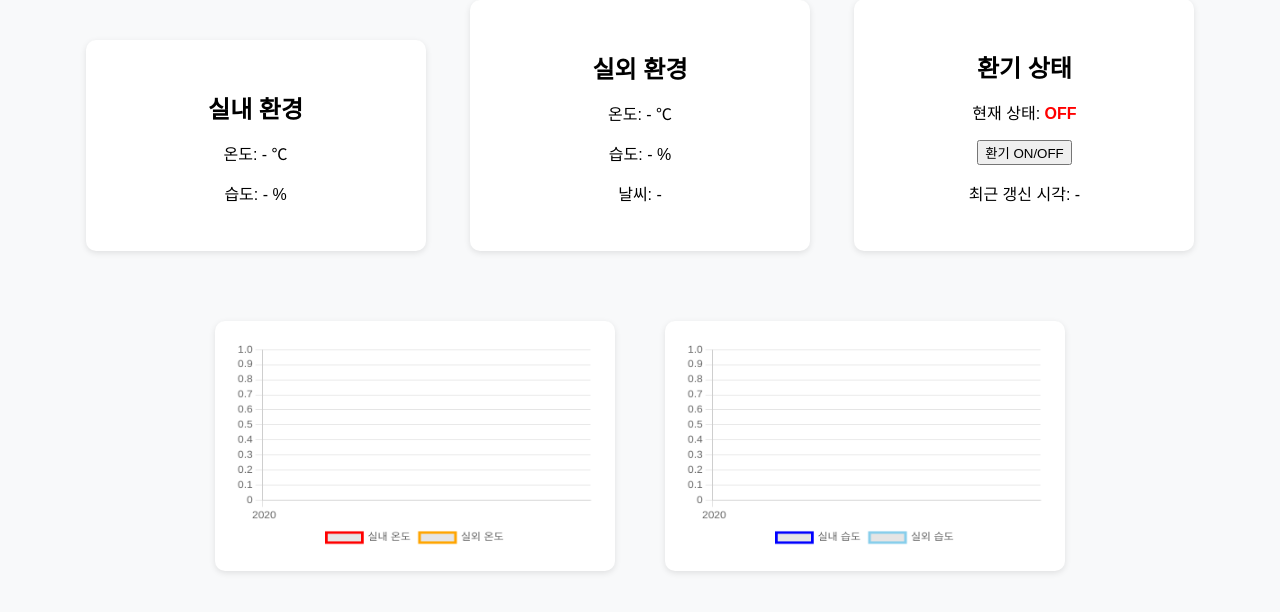
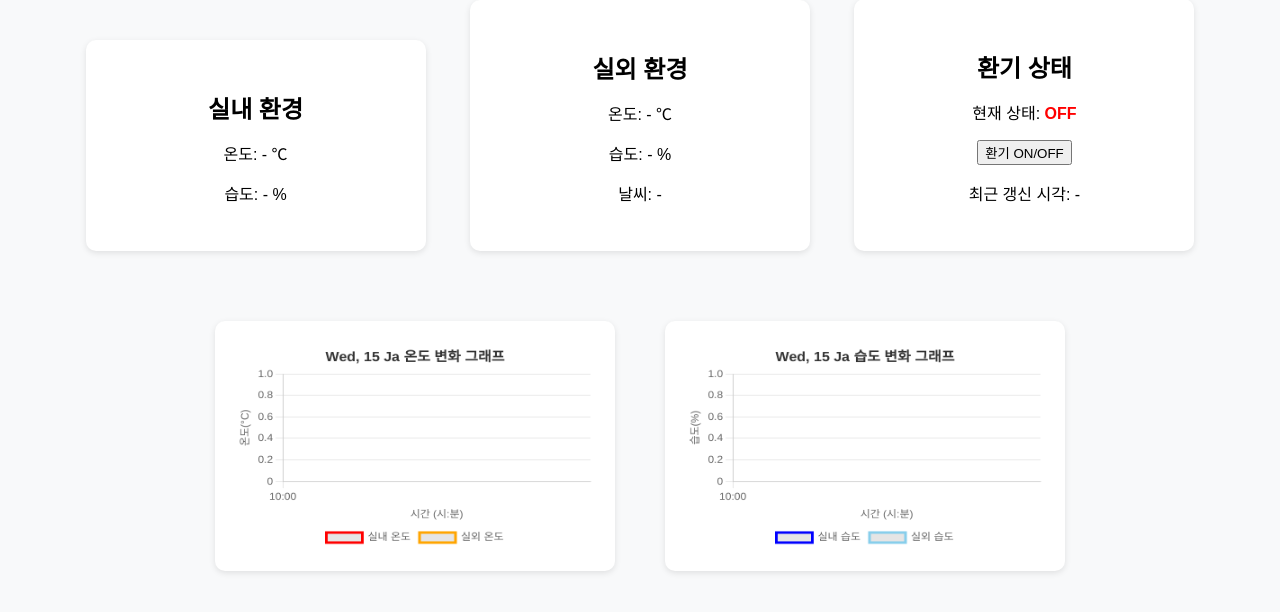
Before and after one commit to kkomin/SmartVent, a Flask app: page / in a window 1280 px wide. Shown: the part 138-750 px from the top of the page. Run offline with Flask 3, Linux system fonts and the light colour scheme; tables that the repository leaves empty or names only in its code hold one stand-in row (values such as "Sample post").

Commit message:
[⚙️ FEAT] 시간 파싱 로직 적용

```diff
--- a/web/templates/dashboard.html
+++ b/web/templates/dashboard.html
@@ -100,7 +100,18 @@
             const res = await fetch('/api/history');
             const data = await res.json();
 
-            const labels = data.map(d => d.timestamp.slice(11,16)); // 시:분만 표시
+            if (data.length === 0) return;
+
+            // 날짜 제목용
+            const dateTitle = data[0].timestamp.slice(0, 10);
+
+            const labels = data.map(row => {
+                const date = new Date(row.timestamp);
+                return `${date.getHours().toString().padStart(2, '0')}:${date
+                .getMinutes()
+                .toString()
+                .padStart(2, '0')}`;
+            });
             const tmp_in = data.map(d => d.tmp_in);
             const tmp_out = data.map(d => d.tmp_out);
             const hum_in = data.map(d => d.hum_in);
@@ -115,7 +126,26 @@
                         { label: '실외 온도', data: tmp_out, borderColor: 'orange', fill: false }
                     ]
                 },
-                options: { responsive: false, plugins: { legend: { position: 'bottom' } } }
+                options: {
+                    responsive: false,
+                    plugins: {
+                        legend: { position: 'bottom' },
+                        title: {
+                            display: true,
+                            text: `${dateTitle} 온도 변화 그래프`,
+                            font: { size: 16, weight: 'bold' },
+                            color: '#333'
+                        }
+                    },
+                    scales: {
+                        x: {
+                            title: { display: true, text: '시간 (시:분)' }
+                        },
+                        y: {
+                            title: { display: true, text: '온도(°C)' }
+                        }
+                    }
+                }
             });
 
             new Chart(document.getElementById('humChart'), {
@@ -127,7 +157,26 @@
                         { label: '실외 습도', data: hum_out, borderColor: 'skyblue', fill: false }
                     ]
                 },
-                options: { responsive: false, plugins: { legend: { position: 'bottom' } } }
+                options: {
+                    responsive: false,
+                    plugins: {
+                        legend: { position: 'bottom' },
+                        title: {
+                            display: true,
+                            text: `${dateTitle} 습도 변화 그래프`,
+                            font: { size: 16, weight: 'bold' },
+                            color: '#333'
+                        }
+                    },
+                    scales: {
+                        x: {
+                            title: { display: true, text: '시간 (시:분)' }
+                        },
+                        y: {
+                            title: { display: true, text: '습도(%)' }
+                        }
+                    }
+                }
             });
         }
 
```
